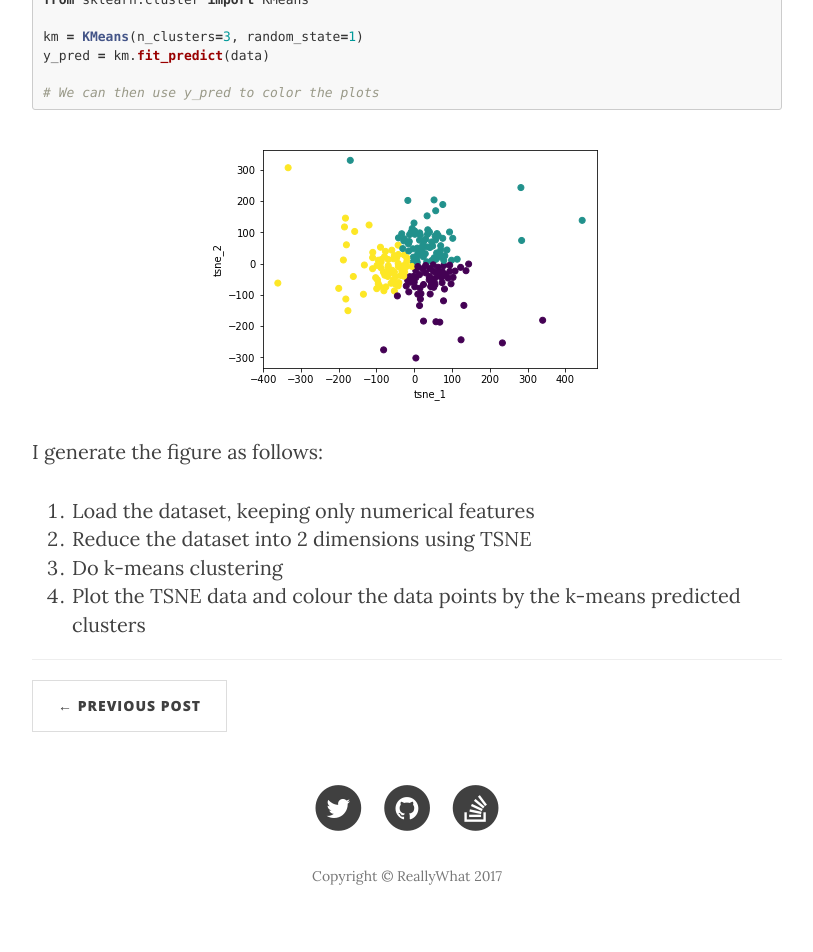
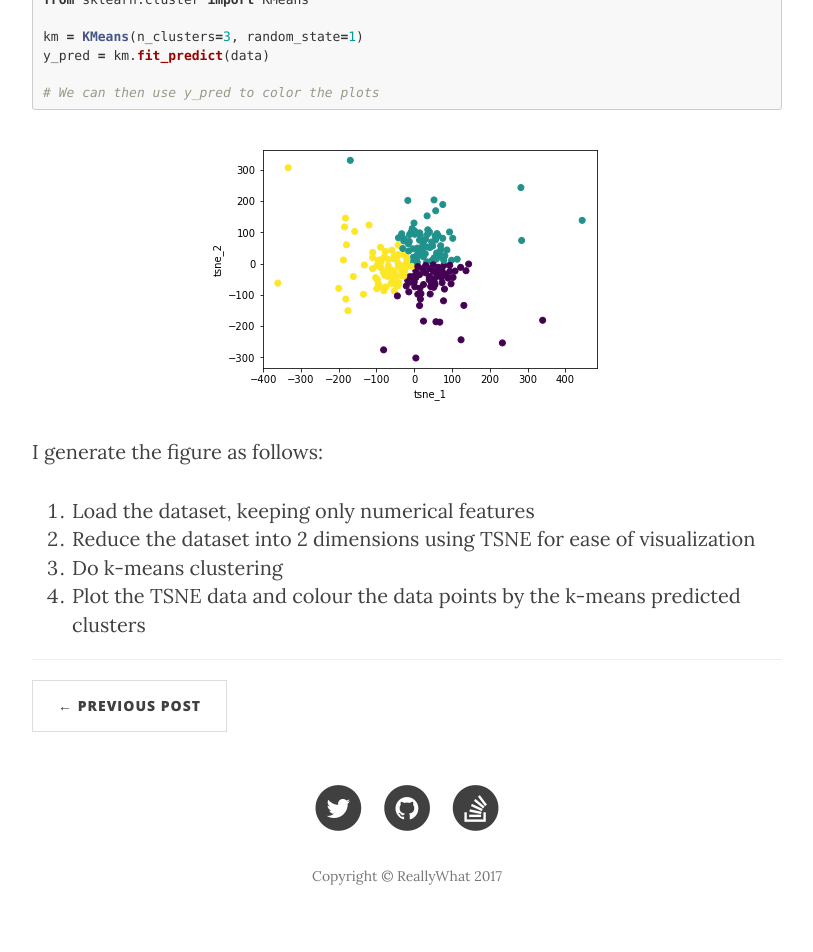
Before and after one commit to csiu/blog, a Jekyll site: the page built from _posts/2017_100daysofcode/2017-03-09-day13.md, in a window 1280 px wide. Shown: the part 1093-2045 px from the top of the page, without its empty margins (233-1046 px from the left). Built offline with Jekyll 4.4.1, drawn with Linux system fonts in a browser that asks for light colours; nearby versions of some CDN libraries.

Commit message:
Add day 13

```diff
--- a/_posts/2017_100daysofcode/2017-03-09-day13.md
+++ b/_posts/2017_100daysofcode/2017-03-09-day13.md
@@ -37,6 +37,6 @@ y_pred = km.fit_predict(data)
 I generate the figure as follows:
 
 1. Load the dataset, keeping only numerical features
-2. Reduce the dataset into 2 dimensions using [TSNE]({{ site.baseurl }}/update/2017/03/08/day12.html)
+2. Reduce the dataset into 2 dimensions using [TSNE]({{ site.baseurl }}/update/2017/03/08/day12.html) for ease of visualization
 3. Do k-means clustering
 4. Plot the TSNE data and colour the data points by the k-means predicted clusters
```
